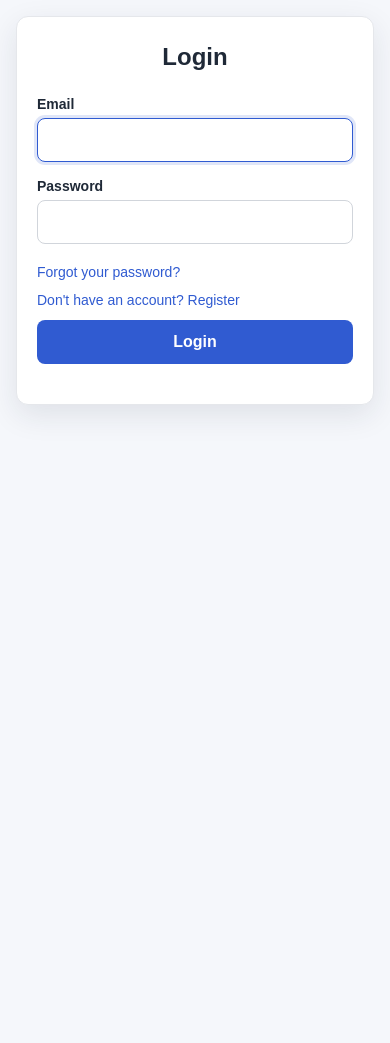
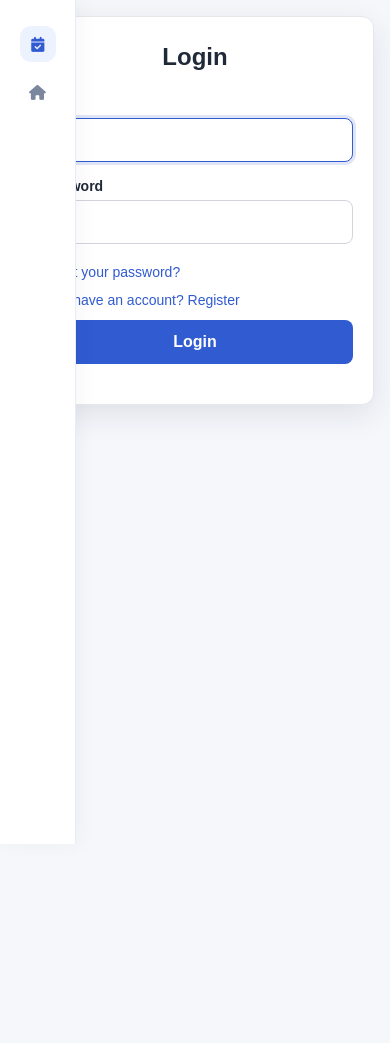
Before and after one commit to asddd7/office, a Laravel app: page / in a window 390 px wide. Shown: the top 1043 px of the page. Run offline with Laravel 12, Linux system fonts and the light colour scheme; style sheets or scripts are compiled from the project's sources.

Commit message:
Add sidebar component and integrate into admin layout; update CSS for responsive design

```diff
--- a/resources/css/app.css
+++ b/resources/css/app.css
@@ -7,8 +7,17 @@
     --optional-text-color: #00b600;
     --font-family: "Poppins", sans-serif;
     --secondary-font-family: "Roboto", sans-serif;
+    --sidebar-width: 248px;
+    --sidebar-compact-width: 76px;
+    --sidebar-background: #fff;
+    --sidebar-border: #e8edf5;
+    --sidebar-muted: #7b879c;
+    --sidebar-text: #344054;
+    --sidebar-accent: #305bd1;
+    --sidebar-accent-soft: #edf2ff;
 }
 
+/* Base styles */
 *,
 *::before,
 *::after {
@@ -19,9 +28,9 @@ body {
     min-width: 320px;
     min-height: 100vh;
     margin: 0;
-    font-family: var(--font-family);
     background-color: var(--secondary-color);
     color: var(--text-color);
+    font-family: var(--font-family);
 }
 
 a,
@@ -32,15 +41,18 @@ input {
 
 .layout {
     display: flex;
-    flex-direction: column;
     min-height: 100vh;
 }
 
 .content {
+    width: calc(100% - var(--sidebar-width));
     flex: 1;
-    width: 100%;
+    min-width: 0;
+    margin-left: var(--sidebar-width);
+    transition: width .25s ease, margin-left .25s ease;
 }
 
+/* User and admin dashboards */
 .dashboard-page {
     min-height: 100vh;
     background: #f5f7fb;
@@ -53,8 +65,8 @@ input {
     justify-content: space-between;
     gap: 20px;
     padding: 0 max(6vw, 24px);
+    border-bottom: 1px solid #e8ecf3;
     background: #fff;
-    border-bottom: 1px solid #e8ecf3;
 }
 
 .dashboard-brand {
@@ -138,9 +150,9 @@ input {
 
 .dashboard-role {
     display: inline-flex;
+    flex-shrink: 0;
     align-items: center;
     gap: 8px;
-    flex-shrink: 0;
     padding: 10px 14px;
     border: 1px solid #dbe5ff;
     border-radius: 999px;
@@ -175,9 +187,20 @@ input {
     font-size: 16px;
 }
 
-.dashboard-card-icon.blue { background: #edf2ff; color: #4169e1; }
-.dashboard-card-icon.green { background: #e8f8ef; color: #169451; }
-.dashboard-card-icon.purple { background: #f2edff; color: #7953d2; }
+.dashboard-card-icon.blue {
+    background: #edf2ff;
+    color: #4169e1;
+}
+
+.dashboard-card-icon.green {
+    background: #e8f8ef;
+    color: #169451;
+}
+
+.dashboard-card-icon.purple {
+    background: #f2edff;
+    color: #7953d2;
+}
 
 .dashboard-card p {
     margin: 18px 0 5px;
@@ -245,6 +268,155 @@ input {
     background: #fff0f3;
 }
 
+/* Sidebar */
+.sidebar {
+    position: fixed;
+    top: 0;
+    left: 0;
+    z-index: 10000;
+    display: flex;
+    width: var(--sidebar-width);
+    height: 100dvh;
+    min-height: 100vh;
+    flex-direction: column;
+    padding: 20px 12px;
+    overflow-x: hidden;
+    overflow-y: auto;
+    border-right: 1px solid var(--sidebar-border);
+    background: var(--sidebar-background);
+    box-shadow: 4px 0 20px rgba(15, 23, 42, .04);
+    transition: width .25s ease, transform .25s ease, box-shadow .25s ease;
+}
+
+.sidebar-logo {
+    display: flex;
+    min-height: 48px;
+    align-items: center;
+    gap: 12px;
+    padding: 0 12px;
+    color: #172554;
+    font-size: 20px;
+    font-weight: 800;
+    letter-spacing: -.04em;
+}
+
+.logo-icon {
+    display: grid;
+    width: 36px;
+    height: 36px;
+    flex: 0 0 36px;
+    place-items: center;
+    border-radius: 11px;
+    background: var(--sidebar-accent-soft);
+    color: var(--sidebar-accent);
+    font-size: 15px;
+}
+
+.logo-full {
+    white-space: nowrap;
+}
+
+.sidebar-section {
+    margin: 32px 12px 10px;
+    color: var(--sidebar-muted);
+    font-size: 10px;
+    font-weight: 700;
+    letter-spacing: .12em;
+    white-space: nowrap;
+}
+
+.sidebar > a {
+    display: flex;
+    min-height: 44px;
+    align-items: center;
+    gap: 13px;
+    margin: 2px 0;
+    padding: 0 13px;
+    border-radius: 10px;
+    color: var(--sidebar-text);
+    font-size: 14px;
+    font-weight: 500;
+    text-decoration: none;
+    white-space: nowrap;
+    transition: background-color .18s ease, color .18s ease;
+}
+
+.sidebar > a i {
+    width: 18px;
+    flex: 0 0 18px;
+    color: var(--sidebar-muted);
+    font-size: 15px;
+    text-align: center;
+}
+
+.sidebar > a:hover,
+.sidebar > a:focus-visible {
+    outline: none;
+    background: #f5f7fb;
+    color: var(--sidebar-accent);
+}
+
+.sidebar > a:hover i,
+.sidebar > a:focus-visible i {
+    color: var(--sidebar-accent);
+}
+
+.sidebar > a.active {
+    background: var(--sidebar-accent-soft);
+    color: var(--sidebar-accent);
+    font-weight: 700;
+}
+
+.sidebar > a.active i {
+    color: var(--sidebar-accent);
+}
+
+.sidebar.collapsed {
+    width: var(--sidebar-compact-width);
+    align-items: center;
+    padding-right: 8px;
+    padding-left: 8px;
+}
+
+.sidebar.collapsed .logo-full,
+.sidebar.collapsed .sidebar-section,
+.sidebar.collapsed > a span {
+    display: none;
+}
+
+.sidebar.collapsed .sidebar-logo {
+    padding: 0;
+}
+
+.sidebar.collapsed > a {
+    width: 48px;
+    justify-content: center;
+    padding: 0;
+}
+
+.sidebar.collapsed ~ .content {
+    width: calc(100% - var(--sidebar-compact-width));
+    margin-left: var(--sidebar-compact-width);
+}
+
+.sidebar-backdrop {
+    position: fixed;
+    z-index: 9999;
+    inset: 0;
+    background: rgba(15, 23, 42, .48);
+    opacity: 0;
+    visibility: hidden;
+    pointer-events: none;
+    transition: opacity .2s ease, visibility .2s ease;
+}
+
+.sidebar-backdrop.active {
+    opacity: 1;
+    visibility: visible;
+    pointer-events: auto;
+}
+
+/* Responsive layouts */
 @media (max-width: 720px) {
     .dashboard-header {
         padding: 0 20px;
@@ -276,4 +448,32 @@ input {
     .dashboard-card {
         min-height: auto;
     }
+
+    .sidebar {
+        width: var(--sidebar-compact-width);
+        align-items: center;
+        padding-right: 8px;
+        padding-left: 8px;
+    }
+
+    .sidebar-logo {
+        padding: 0;
+    }
+
+    .logo-full,
+    .sidebar-section,
+    .sidebar > a span {
+        display: none;
+    }
+
+    .sidebar > a {
+        width: 48px;
+        justify-content: center;
+        padding: 0;
+    }
+
+    .content {
+        width: calc(100% - var(--sidebar-compact-width));
+        margin-left: var(--sidebar-compact-width);
+    }
 }
--- a/resources/views/admin/dashboard.blade.php
+++ b/resources/views/admin/dashboard.blade.php
@@ -1,4 +1,4 @@
-@extends('layouts.app')
+@extends('admin.layouts.app')
 
 @section('title', 'Admin Dashboard - SFA App')
 
--- a/resources/views/layouts/app.blade.php
+++ b/resources/views/layouts/app.blade.php
@@ -17,7 +17,7 @@
 <body>
 
 <div class="layout">
-
+    @include('layouts.partials.sidebar')
     <main class="content">
         @yield('content')
     </main>
--- /dev/null
+++ b/resources/views/layouts/partials/sidebar.blade.php
@@ -0,0 +1,11 @@
+<aside class="sidebar" id="sidebar">
+    <div class="sidebar-logo">
+        <span class="logo-icon"><i class="fa-solid fa-calendar-check"></i></span>
+        <span class="logo-full">SFA</span>
+    </div>
+    <div class="sidebar-section">MENU UTAMA</div>
+    <a href="{{ route('dashboard') }}" @class(['active' => request()->routeIs('dashboard')])>
+        <i class="fa-solid fa-house"></i><span>Dashboard</span>
+    </a>
+</aside>
+<div class="sidebar-backdrop" id="sidebarBackdrop"></div>
```
Also changed, not shown: resources/views/admin/layouts/app.blade.php (added, +25 -0 lines), resources/views/admin/layouts/partials/sidebar.blade.php (added, +13 -0 lines), resources/views/admin/customer/index.blade.php (added).
